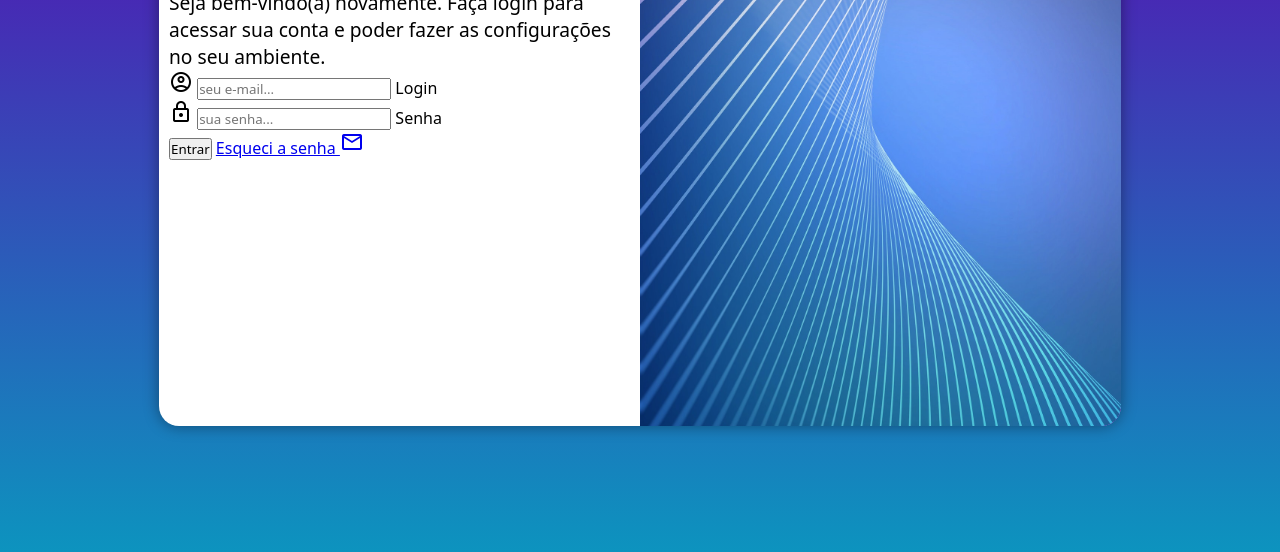
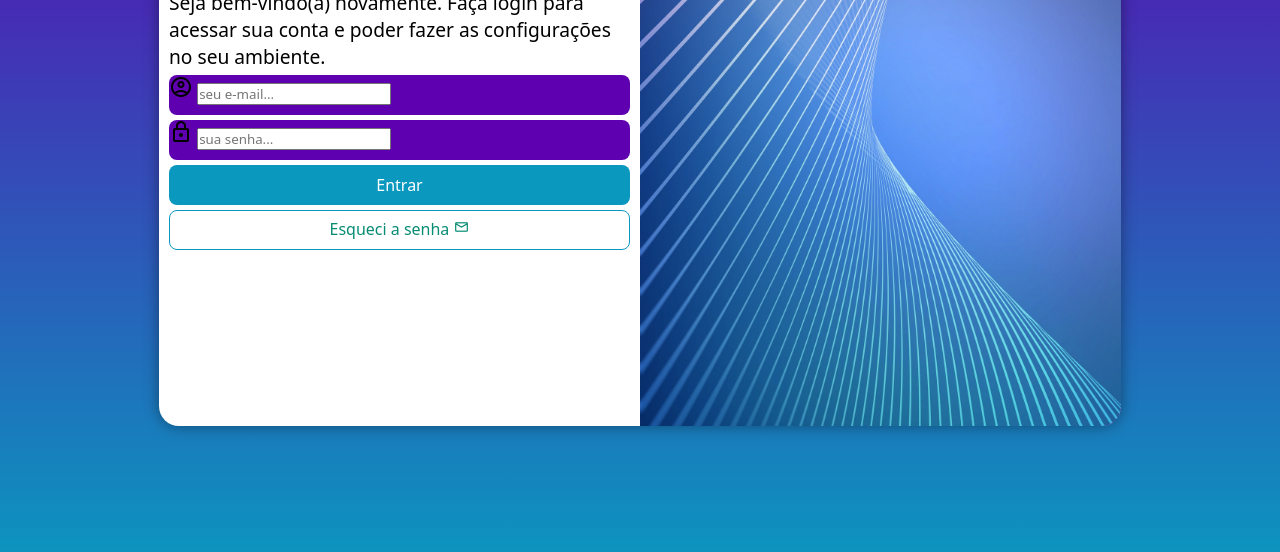
Before and after one commit to raphaelrrrezende/projeto-login, a plain HTML site: page index.html in a window 1280 px wide. Shown: the part 224-776 px from the top of the page. Drawn offline with nearby package versions, Linux system fonts and the light colour scheme.

Commit message:
Ajeitando os botões

```diff
--- a/estilos/style.css
+++ b/estilos/style.css
@@ -1,8 +1,10 @@
 @charset "UTF-8";
 
 :root {
-    --cor1: #0a98bf;
-    --cor2: #5e00b0;
+    --cor1: #0ABF9E;
+    --cor2: #9B00B3;
+    --cor3: #078C74;
+    --cor4: #47CAB2;
 }
 
 * {
@@ -60,3 +62,55 @@ div#formulario > h1 {
 div#formulario > p {
     font-size: 0.8em;
 }
+
+form > div.campo {
+    display: block;
+    width: 100%;
+    height: 40px;
+    background-color: var(--cor2);
+    border-radius: 8px;
+    margin: 5px 0px;
+}
+
+form > div.campo > label {
+    display: none;
+}
+
+form > input[type=submit] {
+    display: block;
+    cursor: pointer;
+    width: 100%;
+    height: 40px;
+    color: #ffffff;
+    background-color: var(--cor1);
+    font-size: 1em;
+    border: none;
+    border-radius: 8px;
+}
+
+form > input[type=submit]:hover {
+    background-color: var(--cor3);
+}
+
+form > a.botao {
+    display: block;
+    width: 100%;
+    height: 40px;
+    color: var(--cor3);
+    background-color: #ffffff;
+    text-align: center;
+    text-decoration: none;
+    font-size: 1em;
+    padding-top: 7px;
+    border: 1px solid var(--cor1);
+    border-radius: 8px;
+    margin-top: 5px;
+}
+
+form > a.botao:hover {
+    background-color: var(--cor4);
+}
+
+form > a.botao > span {
+    font-size: 1em;
+}
--- a/index.html
+++ b/index.html
@@ -34,7 +34,7 @@
                     </div>
 
                     <input type="submit" value="Entrar">
-                    <a href="esqueci.html">
+                    <a href="esqueci.html" class="botao">
                         Esqueci a senha <span class="material-symbols-outlined">mail</span>
                     </a>
                 </form>
```
